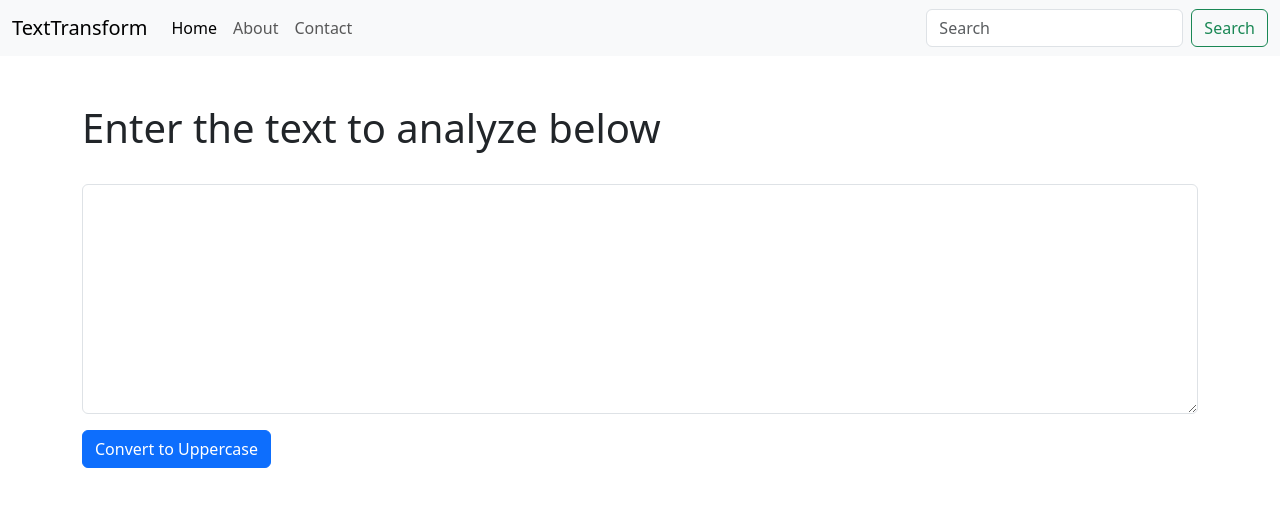
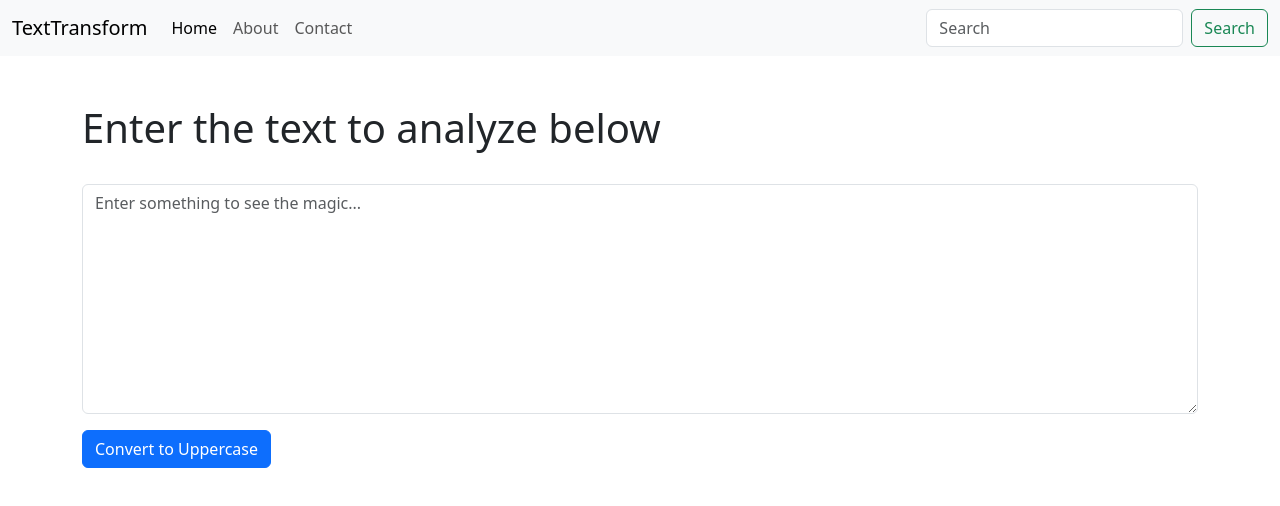
Before and after one commit to mgitdeep/TextTransform-React, a React (Create React App) app: page / in a window 1280 px wide. Shown: the top 506 px of the page. Built offline with nearby package versions, Linux system fonts and the light colour scheme.

Commit message:
Uppercaser webapp!

```diff
--- a/src/components/TextForm.js
+++ b/src/components/TextForm.js
@@ -1,6 +1,24 @@
-import React from "react";
+import React, { useState } from "react";
 
 export default function TextForm(props) {
+
+  const [ text, setText ] = useState()
+
+  const handleUpClick = (e) => {
+    console.log('Button was clicked')
+    console.log(e.target)
+    // setText("You've just clicked the button!")
+    console.log(text)
+    let newText = text.toUpperCase()
+    setText(newText)
+    console.log(text)
+    console.log(newText)
+  }
+  const handleOnchange = (e) => {
+    console.log('On change')
+    console.log(e.target.value)
+    setText(e.target.value)
+  }
   return (
     <>
     <h1>{props.heading}</h1>
@@ -10,10 +28,14 @@ export default function TextForm(props) {
         </label>
         <textarea
           className="form-control"
+          placeholder="Enter something to see the magic..."
           id="myBox"
           rows="9"
+          value={text}
+          onChange={handleOnchange}
         ></textarea>
-        <button className="btn btn-primary my-3">Convert to Uppercase</button>
+
+        <button className="btn btn-primary my-3" onClick={handleUpClick}>Convert to Uppercase</button>
       </div>
     </>
   );
```
